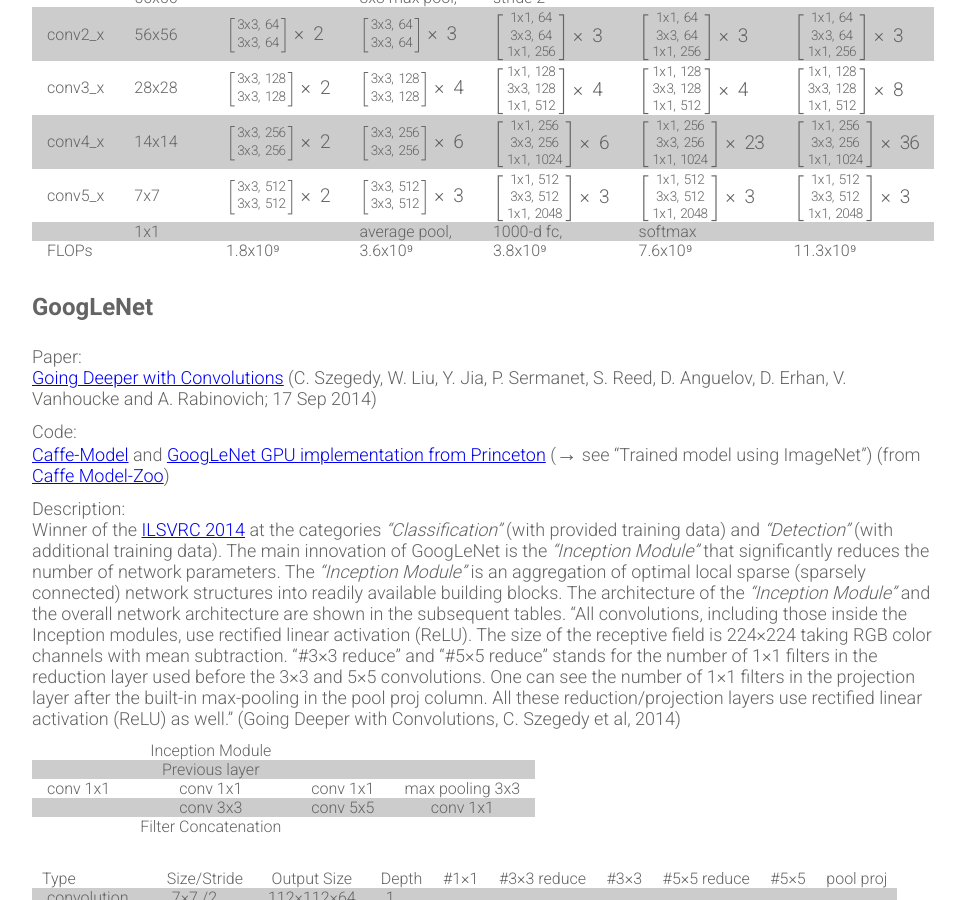
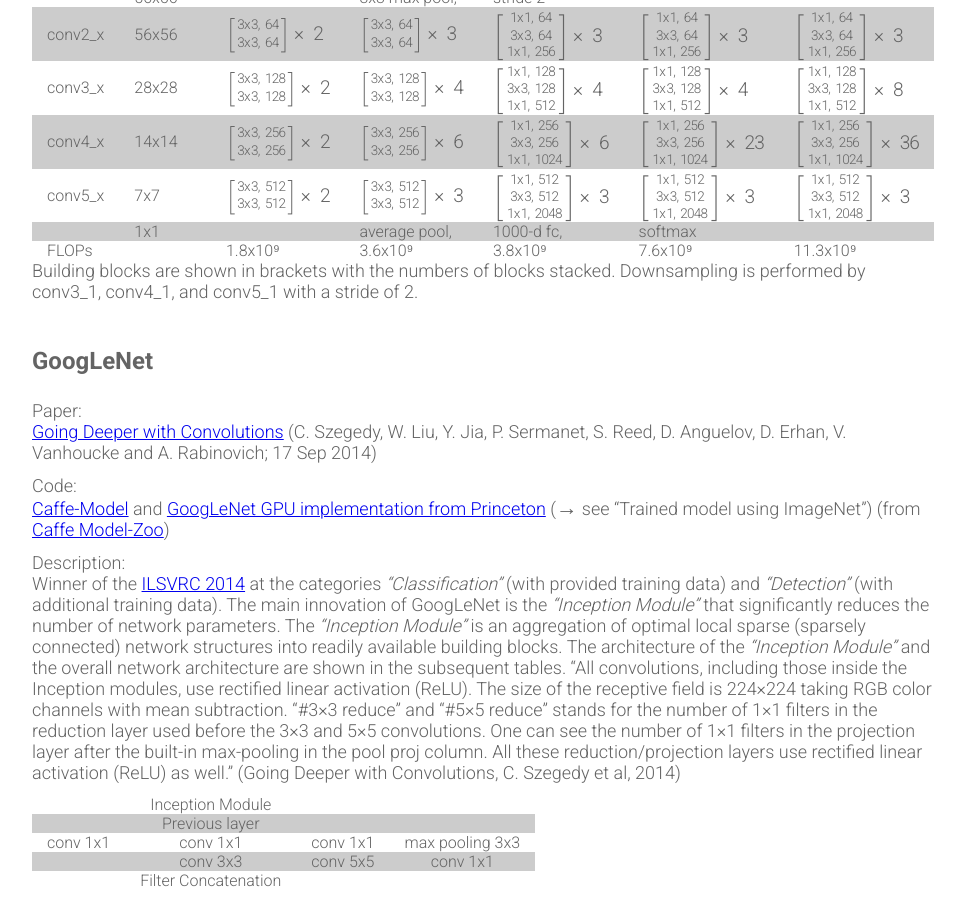
Before and after one commit to Xamla/xamla.github.io, a Jekyll site: the page built from prominent-convnet-architectures.md, in a window 1280 px wide and 900 px high, scrolled down 612 px. Shown: the whole window, without its empty margins (198-1163 px from the left). Built offline with Jekyll 4.4.1, drawn with Linux system fonts in a browser that asks for light colours; formulas are drawn with MathJax 3.

Commit message:
Update prominent-convnet-architectures.md

```diff
--- a/prominent-convnet-architectures.md
+++ b/prominent-convnet-architectures.md
@@ -36,6 +36,7 @@
 |            | 1x1         |              | average pool, | 1000-d fc, | softmax
 | FLOPs      |             | 1.8x10⁹ | 3.6x10⁹ | 3.8x10⁹ | 7.6x10⁹ | 11.3x10⁹ |
 
+Building blocks are shown in brackets with the numbers of blocks stacked. Downsampling is performed by conv3_1, conv4_1, and conv5_1 with a stride of 2.
 
 <br />
 
```
